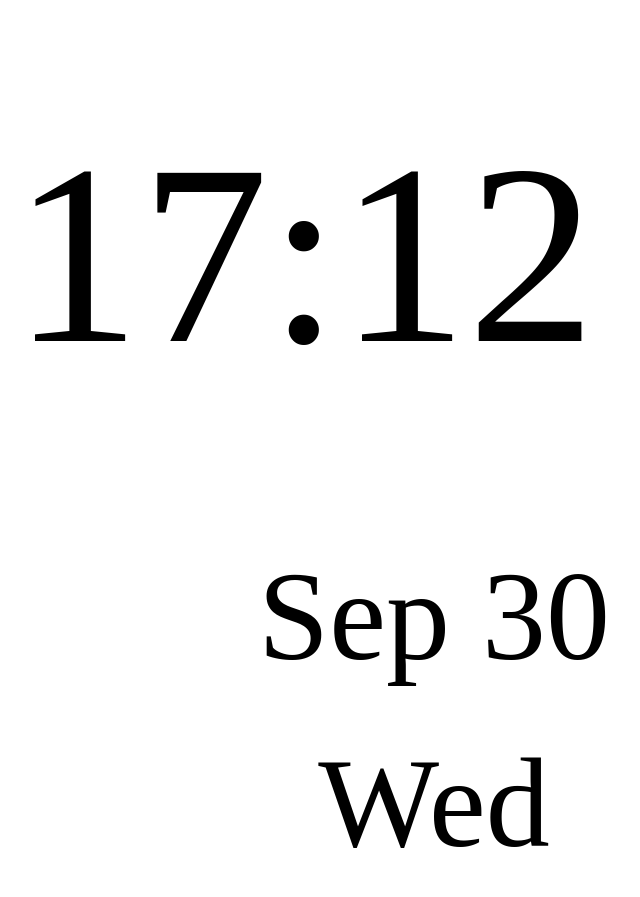
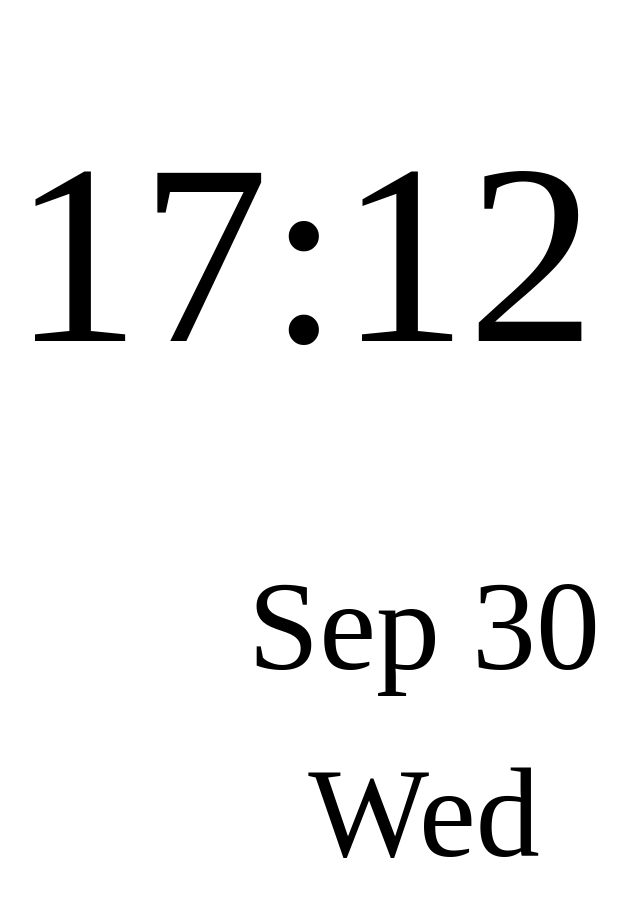
Before and after one commit to MrFuFuFu/mrfufufu.github.io, a Jekyll site: the page clock.html, which Jekyll copies as it is, in a window 1280 px wide. Shown: the top 897 px of the page, without its empty margins (344-984 px from the left). Built offline with Jekyll 4.4.1, drawn with Linux system fonts in a browser that asks for light colours.

Commit message:
UI style

```diff
--- a/clock.html
+++ b/clock.html
@@ -29,7 +29,8 @@
         }
 
         .date_container {
-            margin-left: 130px;
+            margin-top: 10px;
+            margin-left: 120px;
         }
 
         .time {
```
